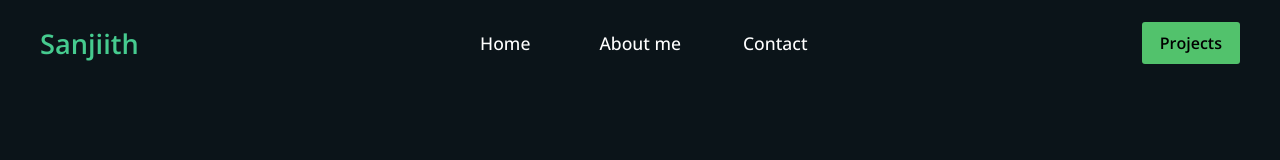
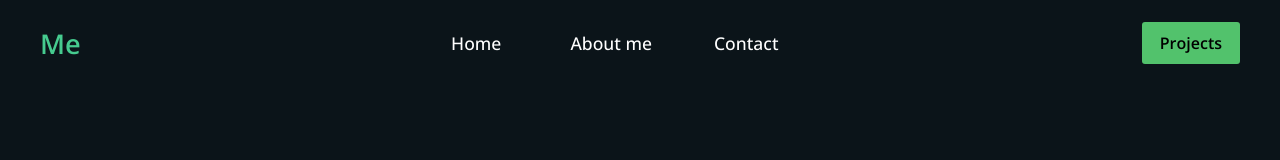
Before and after one commit to sanjiith7/me, a plain HTML site: page index.html in a window 1280 px wide. Drawn offline with nearby package versions, Linux system fonts and the light colour scheme.

Commit message:
initial changes

```diff
--- a/index.html
+++ b/index.html
@@ -10,7 +10,7 @@
 <body>
     <nav class="navbar">
         <a href="#" class="logo">
-            <h2>Sanjiith</h2>
+            <h2>Me</h2>
         </a>
         <ul class="links">
             <li><a href="#">Home</a></li>
```
